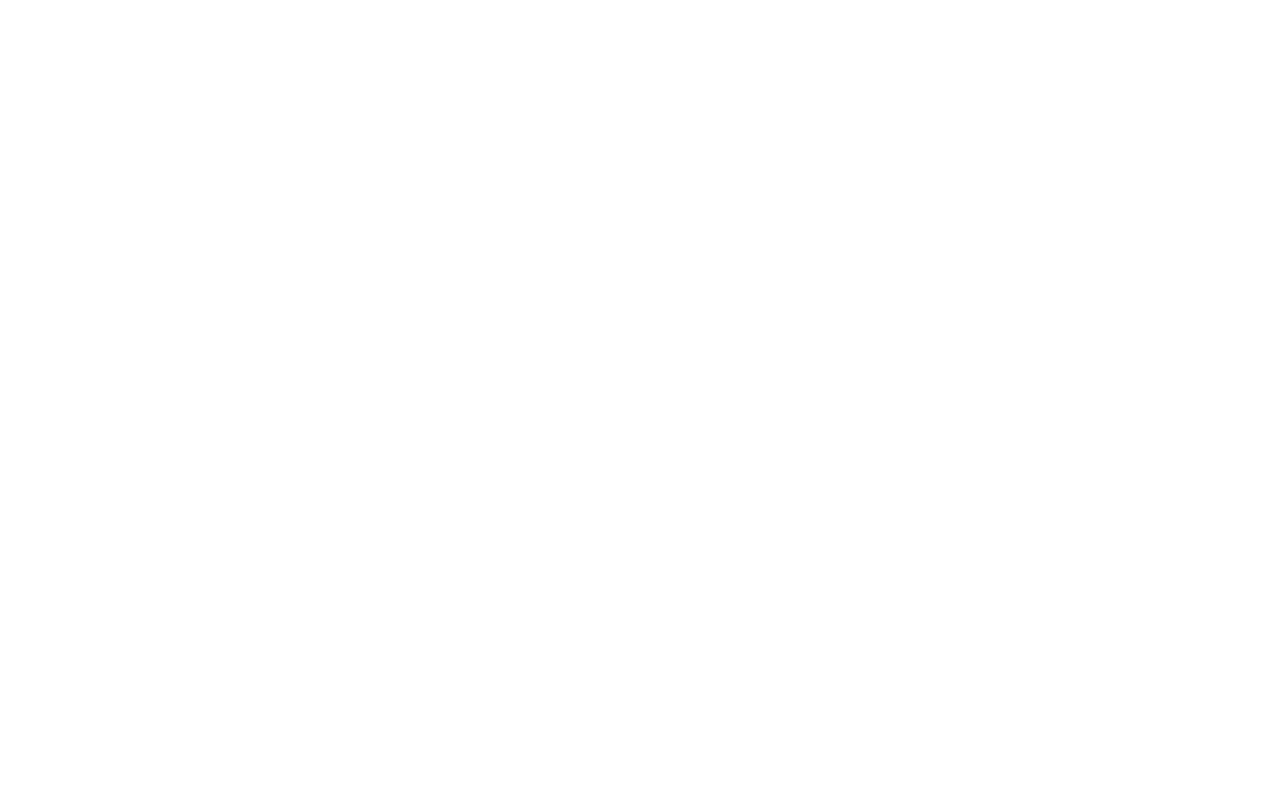
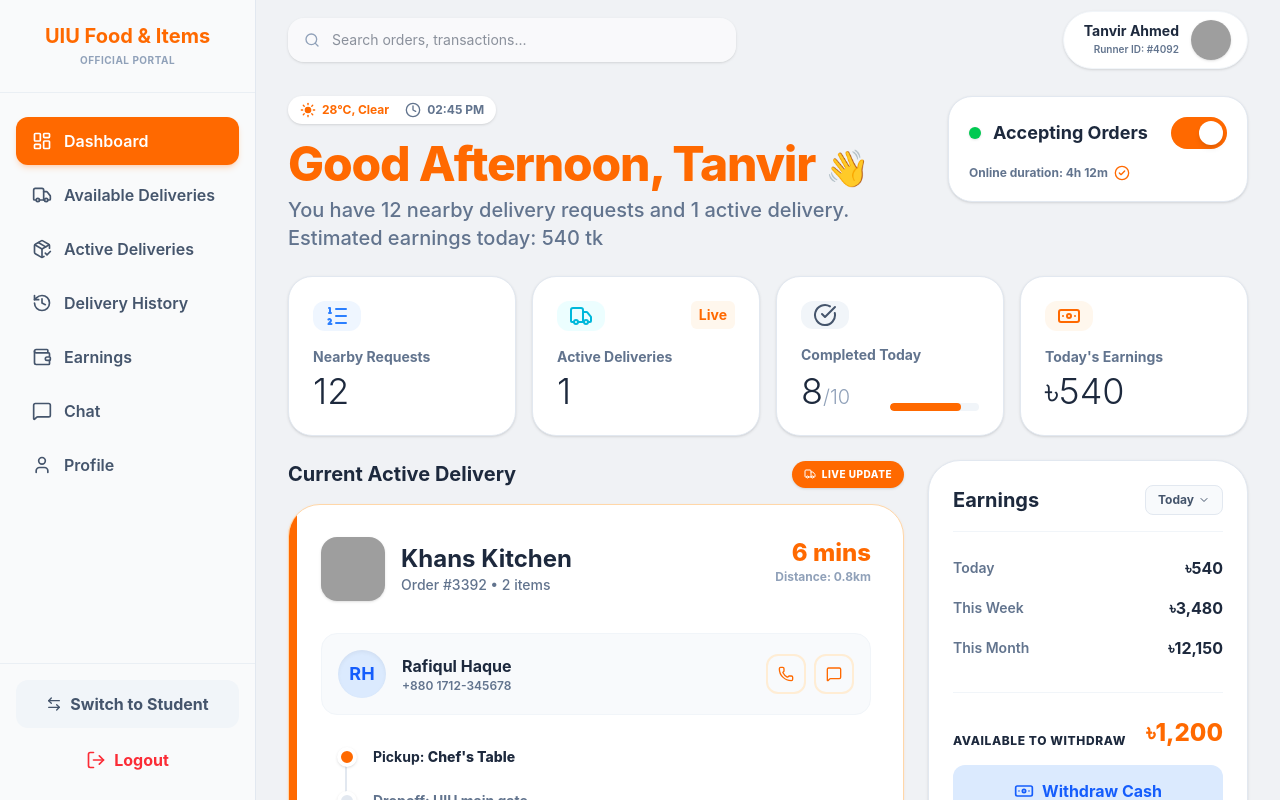
Before and after one commit to Asadullah-Imran/UIU-Food-Item-Delivery-System, a React (Vite) app: page /dashboard/runner in a window 1280 px wide. Before the commit this address had no page. Built offline with nearby package versions, Linux system fonts and the light colour scheme; grey boxes are pictures that could not be loaded.

Commit message:
feat: add RunnerDashboard page to routing and import Store icon in dashboard component

```diff
--- a/src/App.jsx
+++ b/src/App.jsx
@@ -10,6 +10,7 @@
 import OrderSuccessPage from './pages/OrderSuccessPage';
 import MyOrdersPage from './pages/MyOrdersPage';
 import ChatPage from './pages/ChatPage';
+import RunnerDashboard from './pages/RunnerDashboard';
 
 export default function App() {
   return (
@@ -24,6 +25,7 @@
       <Route path="/order-success" element={<OrderSuccessPage />} />
       <Route path="/dashboard/student/orders" element={<MyOrdersPage />} />
       <Route path="/dashboard/student/chat" element={<ChatPage />} />
+      <Route path="/dashboard/runner" element={<RunnerDashboard />} />
     </Routes>
   );
 }
--- a/src/pages/RunnerDashboard.jsx
+++ b/src/pages/RunnerDashboard.jsx
@@ -2,7 +2,7 @@
 import {
   Sun, Clock, CheckCircle2, ChevronDown, ListOrdered, Truck,
   CheckCircle, Banknote, MapPin, Phone, MessageSquare,
-  Navigation, Star, Send
+  Navigation, Star, Send, Store
 } from 'lucide-react';
 import RunnerLayout from '../components/RunnerLayout';
 import runnerData from '../data/runner.json';
```
